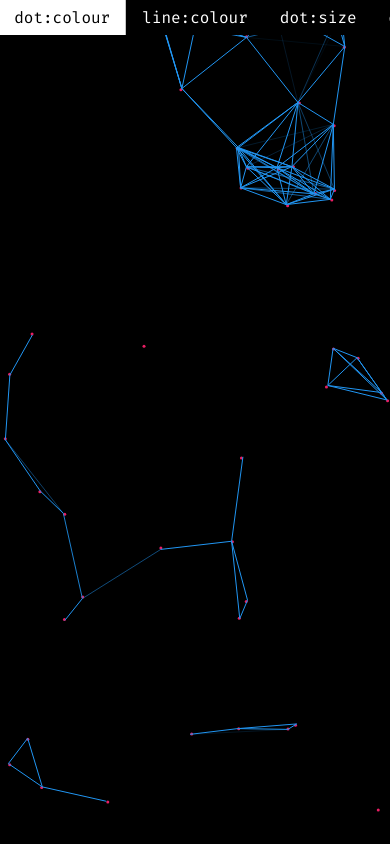
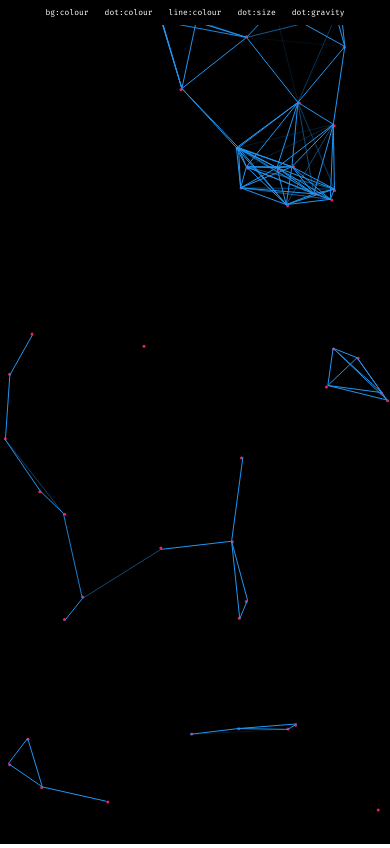
Before and after one commit to jamesformica/lineart, a React app: page / in a window 390 px wide. Built offline with nearby package versions, Linux system fonts and the light colour scheme.

Commit message:
feat: make it somewhat responsive

```diff
--- /dev/null
+++ b/src/components/ColourOption/ColourOption.css
@@ -0,0 +1,8 @@
+@media (max-width: 660px) {
+  .picker {
+    position: fixed;
+    top: 1.5rem;
+    left: 0;
+    width: 100%;
+  }
+}
--- a/src/components/ColourOption/ColourOption.js
+++ b/src/components/ColourOption/ColourOption.js
@@ -2,10 +2,11 @@ import React from 'react'
 import { SwatchesPicker } from 'react-color';
 
 import Option from '../Option/Option';
+import styles from './ColourOption.css';
 
 const ColourOption = ({handleChange, ...rest}) => (
   <Option {...rest}>
-    <SwatchesPicker onChange={handleChange} />
+    <SwatchesPicker className={styles.picker} onChange={handleChange} />
   </Option>
 );
 
--- a/src/components/Option/Option.css
+++ b/src/components/Option/Option.css
@@ -20,3 +20,11 @@
   top: calc(100% + 1rem);
   left: 0;
 }
+
+@media (max-width: 660px) {
+  .title {
+    font-size: 0.5rem;
+    padding-left: 0.5rem;
+    padding-right: 0.5rem;
+  }
+}
--- a/src/components/RangeOption/RangeOption.css
+++ b/src/components/RangeOption/RangeOption.css
@@ -11,6 +11,15 @@
   box-shadow: rgba(0, 0, 0, 0.12) 0px 2px 10px, rgba(0, 0, 0, 0.16) 0px 2px 5px;
 }
 
+@media(max-width: 660px) {
+  .wrapper {
+    position: fixed;
+    top: 1.5rem;
+    left: 0;
+    width: 100%;
+  }
+}
+
 .slider {
   margin-top: 1rem;
   width: 60%;
```
